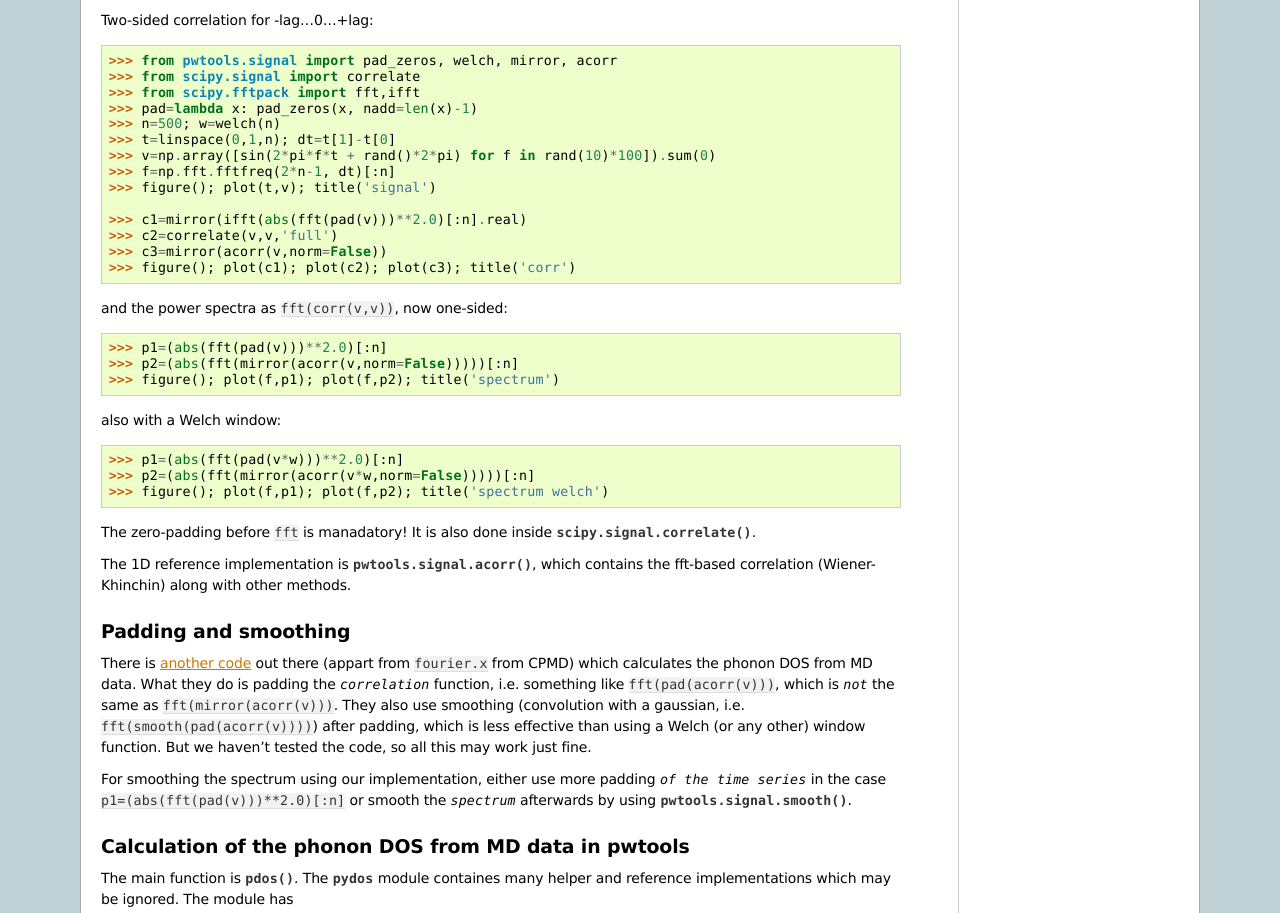
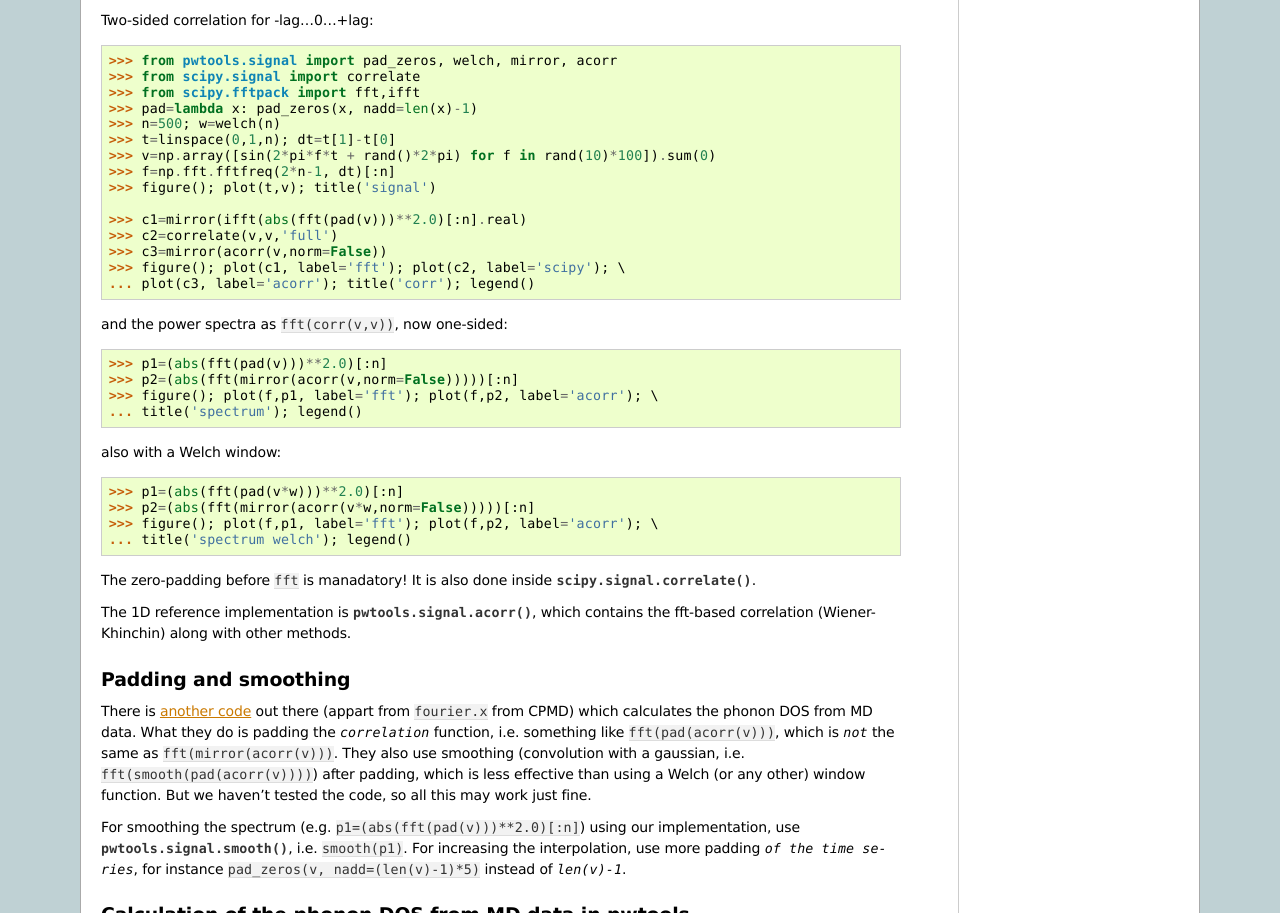
Before and after one commit to elcorto/pwtools, a Sphinx documentation site: the page built from doc/source/written/background/phonon_dos.rst, in a window 1280 px wide and 1400 px high, scrolled down 632 px, cut to the strip 0-913 px from the top of the window. Built offline with Sphinx 7.4.7, drawn with Linux system fonts in a browser that asks for light colours; formulas are drawn with MathJax 3; pages that are not in the unit, such as notebooks, are missing from menus.

Commit message:
ENH: Pimp docs. Esp., clarify smoothing vs. interpolation in phonon_dos.rst.      The old formulation suggested that smoothing can also be done with padding the      time series, while this is for interpolation only.

```diff
--- a/doc/source/written/background/phonon_dos.rst
+++ b/doc/source/written/background/phonon_dos.rst
@@ -51,19 +51,22 @@ Two-sided correlation for -lag...0...+lag::
     >>> c1=mirror(ifft(abs(fft(pad(v)))**2.0)[:n].real)
     >>> c2=correlate(v,v,'full')
     >>> c3=mirror(acorr(v,norm=False))
-    >>> figure(); plot(c1); plot(c2); plot(c3); title('corr')
+    >>> figure(); plot(c1, label='fft'); plot(c2, label='scipy'); \
+    ... plot(c3, label='acorr'); title('corr'); legend()
 
 and the power spectra as ``fft(corr(v,v))``, now one-sided::
 
     >>> p1=(abs(fft(pad(v)))**2.0)[:n]
     >>> p2=(abs(fft(mirror(acorr(v,norm=False)))))[:n]
-    >>> figure(); plot(f,p1); plot(f,p2); title('spectrum')
+    >>> figure(); plot(f,p1, label='fft'); plot(f,p2, label='acorr'); \
+    ... title('spectrum'); legend()
 
 also with a Welch window::
 
     >>> p1=(abs(fft(pad(v*w)))**2.0)[:n]
     >>> p2=(abs(fft(mirror(acorr(v*w,norm=False)))))[:n]
-    >>> figure(); plot(f,p1); plot(f,p2); title('spectrum welch')
+    >>> figure(); plot(f,p1, label='fft'); plot(f,p2, label='acorr'); \
+    ... title('spectrum welch'); legend()
 
 The zero-padding before ``fft`` is manadatory! It is also done inside
 :func:`scipy.signal.correlate()`.
@@ -82,9 +85,10 @@ with a gaussian, i.e. ``fft(smooth(pad(acorr(v))))``) after padding, which is
 less effective than using a Welch (or any other) window function. But we
 haven't tested the code, so all this may work just fine.
 
-For smoothing the spectrum using our implementation, either use more padding
-`of the time series` in the case ``p1=(abs(fft(pad(v)))**2.0)[:n]`` or smooth
-the `spectrum` afterwards by using :func:`pwtools.signal.smooth`.
+For smoothing the spectrum (e.g. ``p1=(abs(fft(pad(v)))**2.0)[:n]``) using our
+implementation, use :func:`pwtools.signal.smooth`, i.e. ``smooth(p1)``. For
+increasing the interpolation, use more padding `of the time series`, for
+instance ``pad_zeros(v, nadd=(len(v)-1)*5)`` instead of `len(v)-1`.
 
 
 Calculation of the phonon DOS from MD data in pwtools
--- a/doc/source/written/tutorial.rst
+++ b/doc/source/written/tutorial.rst
@@ -33,7 +33,7 @@ Parse SCF or relax output, plot stuff
 -------------------------------------
 Parse SCF and relax run from PWscf::
 
-    >>> from pwtools import io, num
+    >>> from pwtools import io
     >>> st = io.read_pw_scf('pw.scf.out')
     >>> # coords, forces, ...: shape = (natoms,3)
     >>> print st.coords, st.etot
```
Also changed, not shown: pydos.py (+11 -14 lines).
